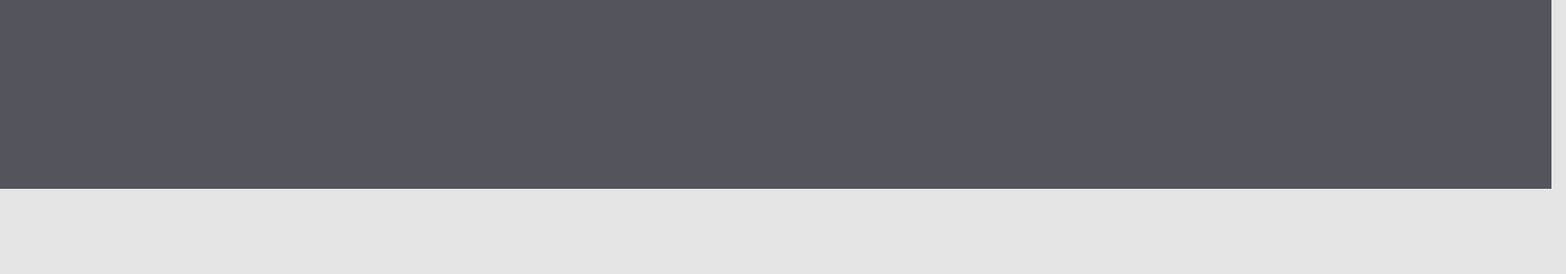
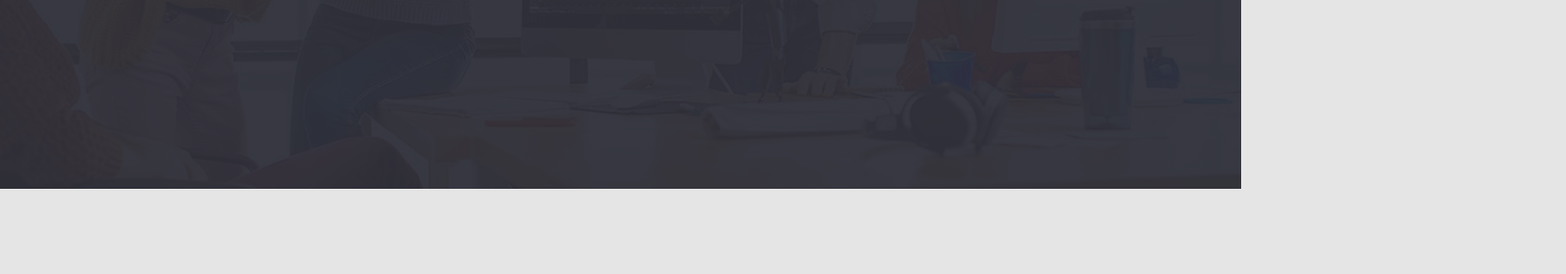
Before and after one commit to PolinaGaivoronska/goit-markup-hw-04, a plain HTML site: page index.html in a window 1280 px wide. Shown: the part 522-805 px from the top of the page at 97% size, 1615 px wide, since content can reach past the window. Drawn offline with Linux system fonts and the light colour scheme.

Commit message:
Добавляет бекграунд в Герое

```diff
--- a/css/main.css
+++ b/css/main.css
@@ -109,17 +109,24 @@ html {
 }
 
 /* Герой */
-
+.overlay {
+  background-image: linear-gradient(rgba(47, 48, 58, 0.8), rgba(47, 48, 58, 0.8)), url(../images/Header-img.jpg);
+  background-repeat: no-repeat;
+  background-position: center;
+  background-size: cover;
+}
 .hero {
   align-items: center;
   text-align: center;
-  width: 1600px;
-  height: 600px;
 }
-.hero.container {
-  flex-direction: column;
+.hero-box {
+  display: flex;
   align-items: center;
+  justify-content: center;
+  margin-right: auto;
+  margin-left: auto;
   margin-bottom: 94px;
+  max-width: 1600px;
   height: 600px;
   background-color: rgba(47, 48, 58, 0.8);
 }
--- a/index.html
+++ b/index.html
@@ -33,12 +33,14 @@
     <!--Секции-->
     <main>
       <!--Герой-->
-      <div class="hero container">
+      <div class="overlay">
+      <div class="hero-box">
         <section class="hero">
           <h1 class="hero-title">эффективные решения <br /> для вашего бизнеса</h1>
           <a href="" class="button">Заказать услугу</a>
         </section>
-      </div>
+    </div>
+  </div>
       <!--Приемущества-->
       <section class="section advantages">
         <div class="container">
```
Also changed, not shown: images/Header-img.jpg (added).
